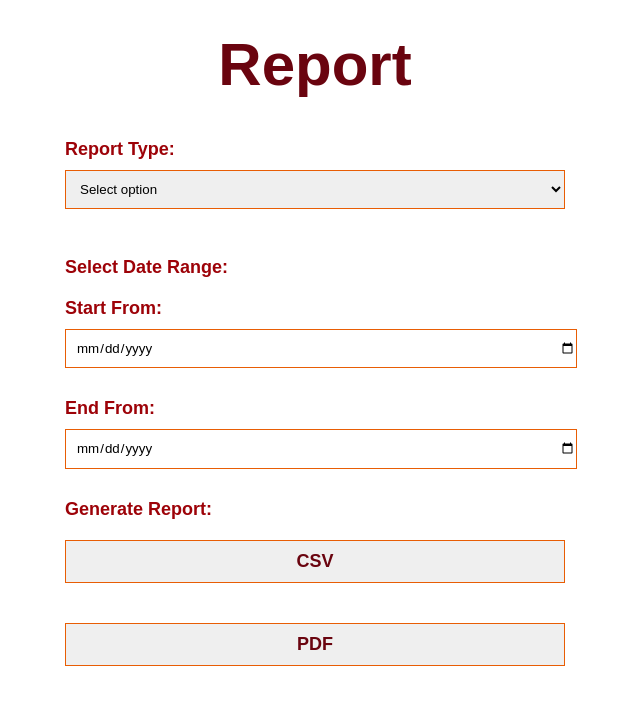
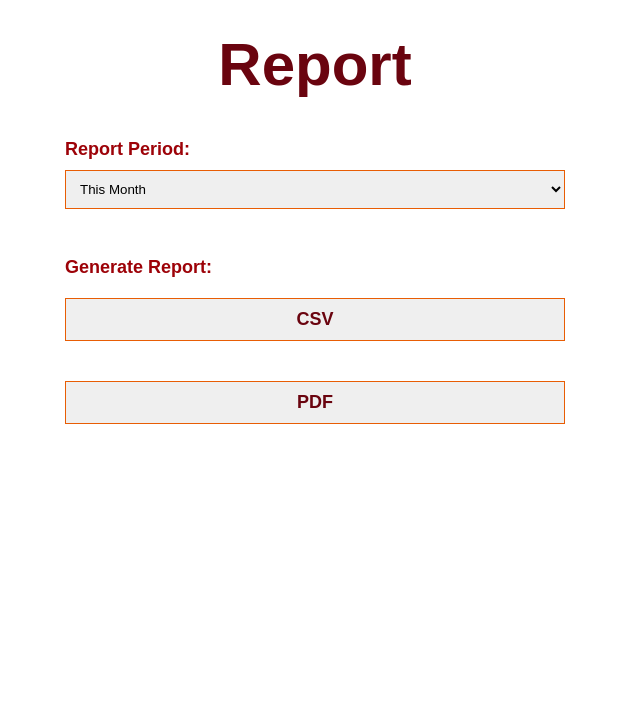
Before and after one commit to Arya13819/Kharcha-Khabhar-K2, a Flask app: page /report in a window 1280 px wide. Shown: the part 68-783 px from the top of the page, without its empty margins (325-965 px from the left). Run offline with Flask 3, Linux system fonts and the light colour scheme; the visitor is signed in with stand-in values (Sample User, id 1); some libraries are stand-ins or nearby versions.

Commit message:
v1.7: report period presets with conditional date range

```diff
--- a/app.py
+++ b/app.py
@@ -9,7 +9,7 @@ Runs on PostgreSQL in the cloud (Render) and MySQL locally.
 import os
 import csv
 import io
-from datetime import datetime, date
+from datetime import datetime, date, timedelta
 
 from flask import (
     Flask, render_template, request, redirect, session, send_file,
@@ -716,10 +716,37 @@ def report():
         return redirect(url_for("home", auth="required"))
 
     if request.method == "POST":
-        start_date = request.form.get("start-date")
-        end_date = request.form.get("end-date")
         action = request.form.get("action")  # 'csv' or 'pdf'
         username = session["user"]
+        rng = request.form.get("range", "this_month")
+        today = date.today()
+
+        if rng == "custom":
+            start_date = request.form.get("start-date")
+            end_date = request.form.get("end-date")
+            if not start_date or not end_date:
+                return redirect(url_for("report", report="failed"))
+        elif rng == "this_week":
+            start_date = (today - timedelta(days=today.weekday())).isoformat()
+            end_date = today.isoformat()
+        elif rng == "last_month":
+            last_prev = today.replace(day=1) - timedelta(days=1)
+            start_date = last_prev.replace(day=1).isoformat()
+            end_date = last_prev.isoformat()
+        elif rng == "last_3_months":
+            month = today.month - 2
+            year = today.year
+            if month < 1:
+                month += 12
+                year -= 1
+            start_date = date(year, month, 1).isoformat()
+            end_date = today.isoformat()
+        elif rng == "this_year":
+            start_date = today.replace(month=1, day=1).isoformat()
+            end_date = today.isoformat()
+        else:  # this_month (default)
+            start_date = today.replace(day=1).isoformat()
+            end_date = today.isoformat()
 
         conn = get_db_connection()
         cursor = get_cursor(conn)
--- a/static/app.js
+++ b/static/app.js
@@ -147,6 +147,11 @@ document.addEventListener("DOMContentLoaded", function () {
         removeQueryParam("submitted");
     }
 
+    if (params.has("report") && params.get("report") === "failed") {
+        alert("Please pick both start and end dates for a custom report.");
+        removeQueryParam("report");
+    }
+
     if (params.has("budget_saved")) {
         if (params.get("budget_saved") === "true") {
             alert("Monthly budget saved!");
--- a/templates/report.html
+++ b/templates/report.html
@@ -31,26 +31,47 @@
     <div class="report">
         <h1>Report</h1>
         <form action="/report" method="post" class="report-form">
-            <label for="report-type">Report Type:</label>
-            <select name="t" id="report-type">
-                <option>Select option</option>
-                <option value="m">Monthly</option>
-                <option value="w">Weekly</option>
-                <option value="c">Custom Date Range</option>
+            <label for="report-range">Report Period:</label>
+            <select name="range" id="report-range" required>
+                <option value="this_week">This Week</option>
+                <option value="this_month" selected>This Month</option>
+                <option value="last_month">Last Month</option>
+                <option value="last_3_months">Last 3 Months</option>
+                <option value="this_year">This Year</option>
+                <option value="custom">Custom Date Range</option>
             </select>
             <br>
 
-            <label>Select Date Range:</label>
-            <label for="start-date">Start From:</label>
-            <input type="date" id="start-date" name="start-date">
+            <div id="custom-range" style="display: none;">
+                <label for="start-date">Start From:</label>
+                <input type="date" id="start-date" name="start-date">
 
-            <label for="end-date">End From:</label>
-            <input type="date" id="end-date" name="end-date">
+                <label for="end-date">End To:</label>
+                <input type="date" id="end-date" name="end-date">
+            </div>
 
             <label for="gen">Generate Report:</label>
             <button type="submit" name="action" value="csv">CSV</button>
             <button type="submit" name="action" value="pdf" id="pdf">PDF</button>
         </form>
+
+        <script>
+        document.addEventListener("DOMContentLoaded", function () {
+            const rangeSelect = document.getElementById("report-range");
+            const customBox = document.getElementById("custom-range");
+            const startInput = document.getElementById("start-date");
+            const endInput = document.getElementById("end-date");
+
+            function toggleCustom() {
+                const isCustom = rangeSelect.value === "custom";
+                customBox.style.display = isCustom ? "block" : "none";
+                startInput.required = isCustom;
+                endInput.required = isCustom;
+            }
+            rangeSelect.addEventListener("change", toggleCustom);
+            toggleCustom();
+        });
+        </script>
 </body>
 <script src="{{ url_for('static', filename='app.js') }}"></script>
 </html>
```
